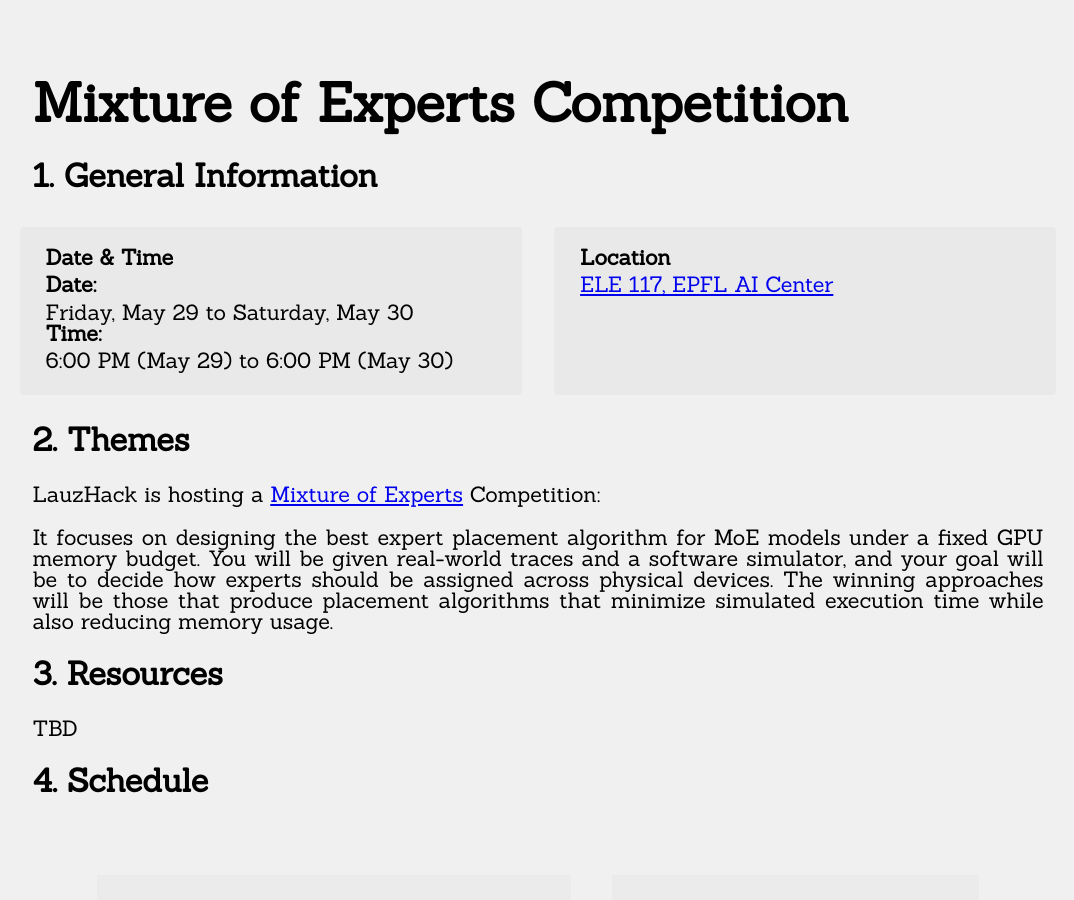
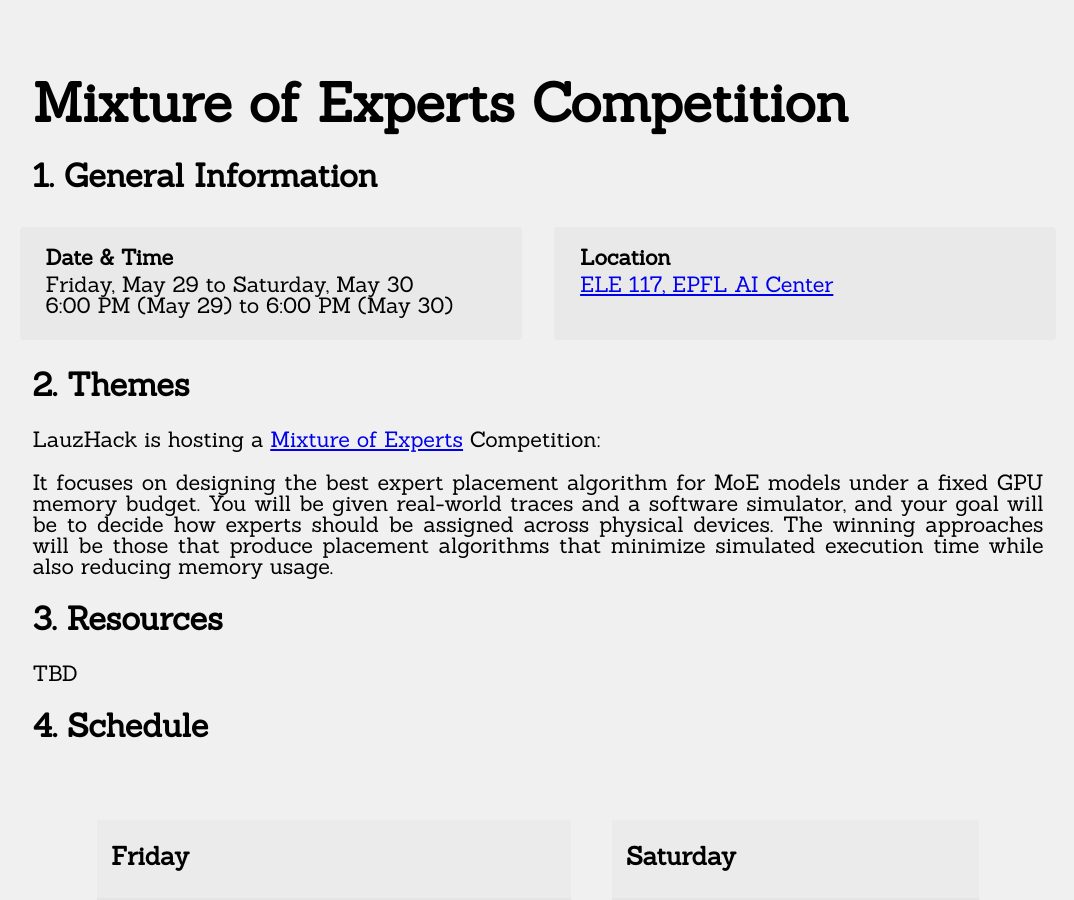
Before and after one commit to LauzHack/LauzHack.github.io, a Jekyll site: the page built from huawei.md, in a window 1280 px wide and 900 px high. Shown: the whole window, without its empty margins (102-1176 px from the left). Built offline with Jekyll 4.4.1, drawn with Linux system fonts in a browser that asks for light colours.

Commit message:
Minor updates

```diff
--- a/huawei.md
+++ b/huawei.md
@@ -40,8 +40,8 @@
 <div class="info-grid">
   <div class="info-card">
     <strong>Date &amp; Time</strong>
-    <strong>Date:</strong> Friday, May 29 to Saturday, May 30<br>
-    <strong>Time:</strong> 6:00 PM (May 29) to 6:00 PM (May 30)
+    Friday, May 29 to Saturday, May 30<br>
+    6:00 PM (May 29) to 6:00 PM (May 30)
   </div>
   <div class="info-card">
     <strong>Location</strong>
```
